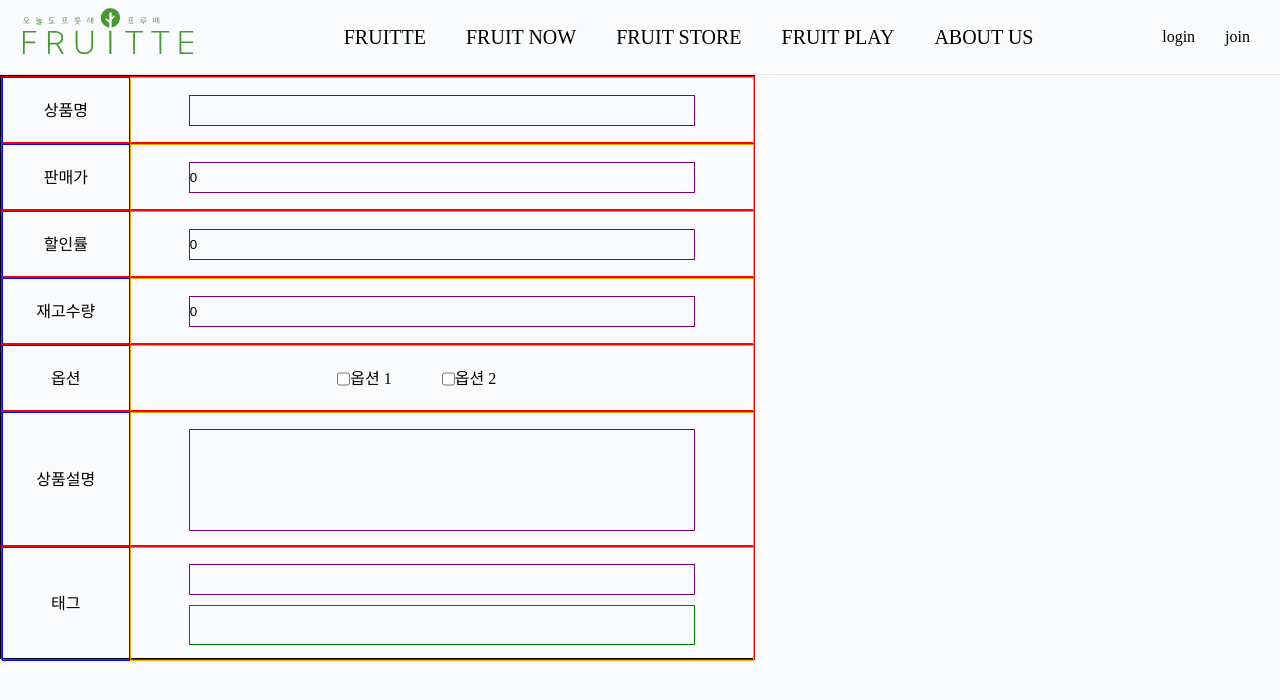
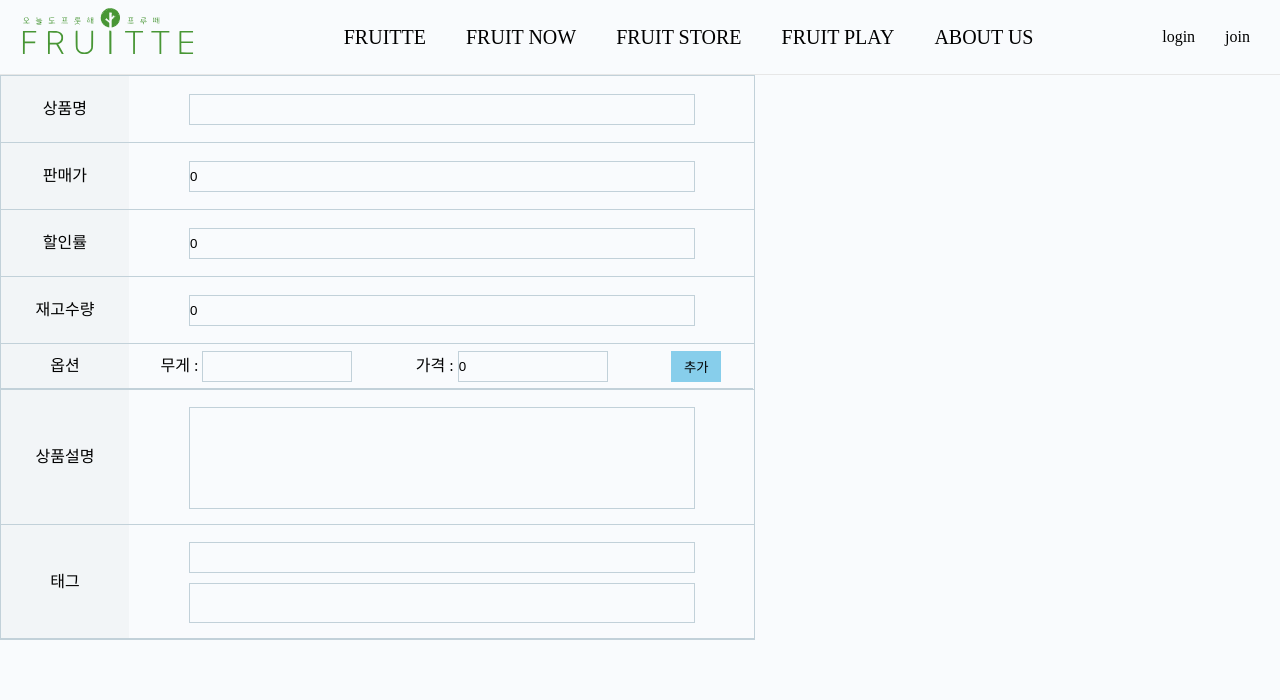
Before and after one commit to wanted-pre-onboarding-4/Fruitte, a React (Create React App) app: page /admin/register in a window 1280 px wide. Shown: the top 700 px of the page. Built offline with nearby package versions, Linux system fonts and the light colour scheme.

Commit message:
feat: 상품등록 form에서 tag, option 추가 삭제 기능 구현

```diff
--- a/src/components/admin/RegisterCheck.js
+++ /dev/null
@@ -1,28 +0,0 @@
-import React from 'react';
-import styled from 'styled-components';
-import { ProductInputBox, TitleBox, InputBox } from './RegisterInput';
-
-function RegisterCheck() {
-  return (
-    <ProductInputBox height={'67px'}>
-      <TitleBox height={'67px'}>{'옵션'}</TitleBox>
-      <InputBox height={'67px'}>
-        <ChcekBoxDiv>
-          <OptionCheck type="checkbox"></OptionCheck>옵션 1
-        </ChcekBoxDiv>
-        <ChcekBoxDiv>
-          <OptionCheck type="checkbox"></OptionCheck>옵션 2
-        </ChcekBoxDiv>
-      </InputBox>
-    </ProductInputBox>
-  );
-}
-
-const OptionCheck = styled.input``;
-
-const ChcekBoxDiv = styled.div`
-  display: flex;
-  margin-right: 50px;
-`;
-
-export default RegisterCheck;
--- a/src/components/admin/RegisterInfo.js
+++ b/src/components/admin/RegisterInfo.js
@@ -1,6 +1,6 @@
 import React, { useState } from 'react';
 import RegisterInput from './RegisterInput';
-import RegisterCheck from './RegisterCheck';
+import RegisterOption from './RegisterOption';
 import TagRegister from './TagRegister';
 import styled from 'styled-components';
 
@@ -21,6 +21,47 @@ function RegisterInfo() {
       if (e.target.name !== 'product_name' && e.target.name !== 'prdocut_description')
         newProductInfo[e.target.name] = parseInt(e.target.value);
       else newProductInfo[e.target.name] = e.target.value;
+      return newProductInfo;
+    });
+  };
+
+  const handleTagAdd = e => {
+    setProductInfo(cur => {
+      const newProductInfo = { ...cur };
+      newProductInfo[e.target.name].push(e.target.value);
+      return newProductInfo;
+    });
+  };
+
+  const handleTagDelete = e => {
+    setProductInfo(cur => {
+      const newProductInfo = { ...cur };
+      newProductInfo.product_tags = newProductInfo.product_tags.filter(
+        tag => e.target.name !== tag
+      );
+      return newProductInfo;
+    });
+  };
+
+  const handleOptionAdd = data => {
+    setProductInfo(cur => {
+      const newProductInfo = { ...cur };
+      newProductInfo.product_options.push(data);
+      return newProductInfo;
+    });
+  };
+
+  const handleOptionDelete = e => {
+    console.log('asdasdsa');
+    console.log(e);
+    console.log(e.target.name);
+    setProductInfo(cur => {
+      const newProductInfo = { ...cur };
+      console.log(newProductInfo);
+      newProductInfo.product_options = newProductInfo.product_options.filter(
+        option => option.option_title !== e.target.name
+      );
+      console.log(newProductInfo);
       return newProductInfo;
     });
   };
@@ -59,7 +100,11 @@ function RegisterInfo() {
         productValue={productInfo.product_amount}
         handleOnChange={handleOnChange}
       ></RegisterInput>
-      <RegisterCheck></RegisterCheck>
+      <RegisterOption
+        handleOptionAdd={handleOptionAdd}
+        productOption={productInfo.product_options}
+        handleOptionDelete={handleOptionDelete}
+      ></RegisterOption>
       <RegisterInput
         boxTitle={'상품설명'}
         boxHeight={'135px'}
@@ -68,17 +113,22 @@ function RegisterInfo() {
         productValue={productInfo.prdocut_description}
         handleOnChange={handleOnChange}
       ></RegisterInput>
-      <TagRegister></TagRegister>
+      <TagRegister
+        handleTagAdd={handleTagAdd}
+        productKey={'product_tags'}
+        product_tags={productInfo.product_tags}
+        handleTagDelete={handleTagDelete}
+      ></TagRegister>
     </ProductForm>
   );
 }
 
 const ProductForm = styled.form`
   width: 755px;
-  height: 584px;
+  height: auto;
   display: flex;
   flex-direction: column;
-  border: 1px solid black;
+  border: 1px solid #c2d1d9;
 `;
 
 export default RegisterInfo;
--- a/src/components/admin/RegisterInput.js
+++ b/src/components/admin/RegisterInput.js
@@ -28,8 +28,8 @@ function RegisterInput({
 export const ProductInputBox = styled.div`
   width: 754px;
   height: ${props => props.height};
-  border: 1px solid red;
   display: flex;
+  border-bottom: 1px solid #c2d1d9;
 `;
 
 export const TitleBox = styled.div`
@@ -38,7 +38,8 @@ export const TitleBox = styled.div`
   display: flex;
   justify-content: center;
   align-items: center;
-  border: 1px solid blue;
+  background-color: #f2f5f7;
+  border-bottom: 1px solid #c2d1d9;
 `;
 
 export const InputBox = styled.div`
@@ -47,12 +48,11 @@ export const InputBox = styled.div`
   display: flex;
   justify-content: center;
   align-items: center;
-  border: 1px solid orange;
 `;
 
 export const ProductInput = styled.input`
   width: 506px;
   height: ${props => props.height};
-  border: 1px solid purple;
+  border: 1px solid #c2d1d9;
 `;
 export default RegisterInput;
--- /dev/null
+++ b/src/components/admin/RegisterOption.js
@@ -0,0 +1,135 @@
+import React, { useState } from 'react';
+import styled from 'styled-components';
+import { ProductInputBox, TitleBox } from './RegisterInput';
+
+function RegisterOption({ handleOptionAdd, productOption, handleOptionDelete }) {
+  const [option, setOption] = useState({
+    option_title: '',
+    option_price: 0,
+    is_sold_out: false,
+  });
+
+  const handleOnChange = e => {
+    setOption(cur => {
+      const newOption = { ...cur };
+      if (e.target.name === 'option_price') {
+        newOption[e.target.name] = parseInt(e.target.value);
+      } else {
+        newOption[e.target.name] = e.target.value;
+      }
+      return newOption;
+    });
+  };
+
+  const AddOption = () => {
+    handleOptionAdd(option);
+    setOption({
+      option_title: '',
+      option_price: 0,
+      is_sold_out: false,
+    });
+  };
+  return (
+    <ProductInputBox height={'auto'}>
+      <TitleBox height={'auto'}>{'옵션'}</TitleBox>
+      <OptionContentBox>
+        <OptionInputBox>
+          <div>
+            무게 :{' '}
+            <OptionInput
+              type="text"
+              name="option_title"
+              value={option.option_title}
+              onChange={handleOnChange}
+            ></OptionInput>
+          </div>
+          <div>
+            가격 :{' '}
+            <OptionInput
+              type="text"
+              name="option_price"
+              value={option.option_price}
+              onChange={handleOnChange}
+            ></OptionInput>
+          </div>
+          <OptionAddButton type="button" onClick={AddOption}>
+            추가
+          </OptionAddButton>
+        </OptionInputBox>
+        <OptionList>
+          {productOption.map(option => (
+            <OptionText key={option.option_title}>
+              {`무게 : ${option.option_title}kg  가격 : ${option.option_price}`}
+              <OptionDeleteButton
+                type="button"
+                name={option.option_title}
+                onClick={handleOptionDelete}
+              >
+                X
+              </OptionDeleteButton>
+            </OptionText>
+          ))}
+        </OptionList>
+      </OptionContentBox>
+    </ProductInputBox>
+  );
+}
+
+const OptionInputBox = styled.div`
+  width: 624px;
+  height: 45px;
+  display: flex;
+  justify-content: space-around;
+  align-items: center;
+  border-bottom: 1px solid #c2d1d9;
+`;
+
+const OptionInput = styled.input`
+  width: 150px;
+  height: 31px;
+  border: 1px solid #c2d1d9;
+`;
+
+const OptionAddButton = styled.button`
+  width: 50px;
+  height: 31px;
+  background-color: skyblue;
+`;
+
+const OptionList = styled.div`
+  width: 624px;
+  height: auto;
+  display: flex;
+  flex-wrap: wrap;
+`;
+
+const OptionText = styled.div`
+  width: 300px;
+  height: 30px;
+  display: flex;
+  font-size: 20px;
+  justify-content: center;
+  align-items: center;
+  font-weight: bold;
+  background-color: gainsboro;
+  border-radius: 5px;
+  margin-left: 5px;
+  margin-top: 5px;
+  margin-bottom: 5px;
+`;
+
+const OptionContentBox = styled.div`
+  width: 671px;
+  display: flex;
+  flex-direction: column;
+`;
+
+const OptionDeleteButton = styled.button`
+  height: 25px;
+  margin-left: 10px;
+  margin-right: 10px;
+  font-weight: bold;
+  font-size: 20px;
+`;
+
+export default RegisterOption;
--- a/src/components/admin/TagRegister.js
+++ b/src/components/admin/TagRegister.js
@@ -1,14 +1,44 @@
-import React from 'react';
+import React, { useState } from 'react';
 import styled from 'styled-components';
 import { ProductInputBox, TitleBox, ProductInput } from './RegisterInput';
 
-function TagRegister() {
+function TagRegister({ productKey, handleTagAdd, product_tags, handleTagDelete }) {
+  const [tagName, setTagName] = useState('');
+
+  const handleOnChange = e => {
+    setTagName(() => {
+      return e.target.value;
+    });
+  };
+
+  const AddTag = e => {
+    if (window.event.keyCode === 13) {
+      handleTagAdd(e);
+      setTagName('');
+    }
+  };
+
   return (
     <ProductInputBox height={'114px'}>
       <TitleBox height={'114px'}>{'태그'}</TitleBox>
       <InputBox height={'114px'}>
-        <ProductInput height={'31px'}></ProductInput>
-        <TagBox></TagBox>
+        <ProductInput
+          height={'31px'}
+          name={productKey}
+          onKeyUp={AddTag}
+          value={tagName}
+          onChange={handleOnChange}
+        ></ProductInput>
+        <TagBox>
+          {product_tags.map((tag, idx) => (
+            <TagElement key={idx}>
+              {tag}
+              <TagDeleteButton type="button" name={tag} onClick={handleTagDelete}>
+                X
+              </TagDeleteButton>
+            </TagElement>
+          ))}
+        </TagBox>
       </InputBox>
     </ProductInputBox>
   );
@@ -21,14 +51,34 @@ export const InputBox = styled.div`
   flex-direction: column;
   justify-content: center;
   align-items: center;
-  border: 1px solid orange;
 `;
 
 const TagBox = styled.div`
   width: 506px;
   height: 40px;
   display: flex;
+  align-items: center;
   margin-top: 10px;
-  border: 1px solid green;
+  border: 1px solid #c2d1d9;
 `;
+
+const TagElement = styled.div`
+  width: auto;
+  height: 30px;
+  display: flex;
+  align-items: center;
+  justify-content: center;
+  border: none;
+  border-radius: 5px;
+  background-color: skyblue;
+  margin-left: 5px;
+  padding-left: 10px;
+`;
+
+const TagDeleteButton = styled.button`
+  height: 30px;
+  margin-left: 10px;
+  margin-right: 10px;
+`;
+
 export default TagRegister;
```
